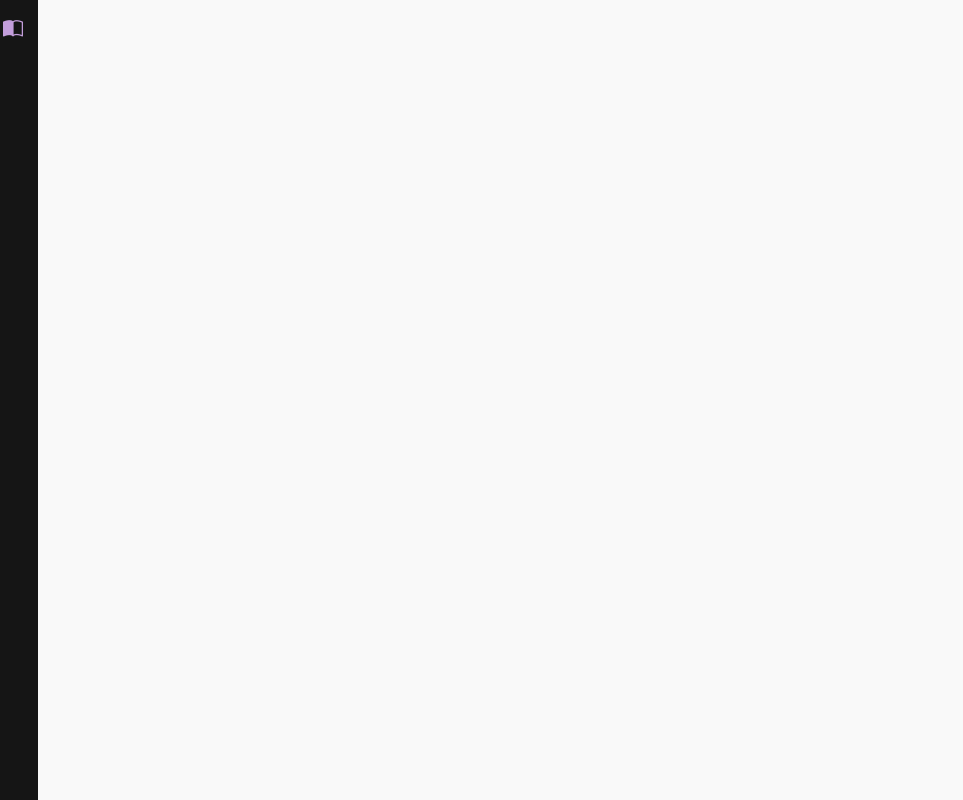
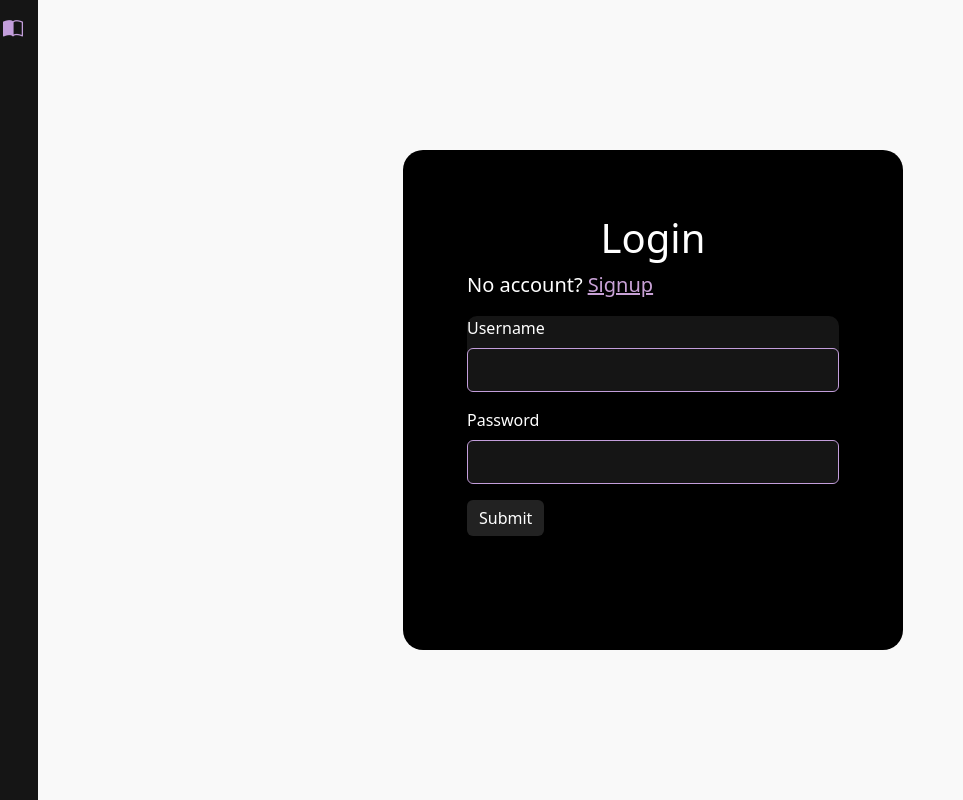
Before and after one commit to Pcocyo/SigmaTodoApp, a React (Vite) app in the folder vite-project/: page / in a window 1280 px wide. Before the commit this address had no page. Shown: the whole page, without its empty margins (0-963 px from the left). Built offline with nearby package versions, Linux system fonts and the light colour scheme.

Commit message:
(feat): LoginPage ui, implemented with localstorage

```diff
--- a/vite-project/src/App.jsx
+++ b/vite-project/src/App.jsx
@@ -1,28 +1,35 @@
-import React,{useState}from 'react'
+import React, { useState } from 'react'
 import { predefinedCalendar } from './calender'
-import { BrowserRouter, Routes, Route } from 'react-router-dom'
+import { BrowserRouter, Routes, Route, useNavigate, Navigate} from 'react-router-dom'
 import { Row, Col, Container, Button } from 'react-bootstrap'
 import Navigation from './component/Navigation'
 import YearView from './component/YearView'
 import WeekView from './component/WeekView'
+import LoginPage from './component/LoginPage'
 const App = () => {
+  const [userLogin, setUserLogin] = useState(false)
+  const [user, setUser] = useState({ username: '', password: '', data: '' })
 
+  console.log(userLogin)
   return (
     <BrowserRouter>
       <Container
         fluid
         className="w-100  m-0 p-0"
-        style={{ padding: '0',minWidth:'100vw',overflowX:'hidden',maxHeight:"100vh"}}
+        style={{ padding: '0', minWidth: '100vw', overflowX: 'hidden', maxHeight: "100vh" }}
       >
         <Row className="w-100" style={{ maxHeight: '100vh' }}>
-          <Navigation />
+          <Navigation setUserLogin={setUserLogin}/>
           <Col
-            className=""
+            className="m-0 p-0"
             style={{ backgroundColor: '#f9f9f9' }}
           >
             <Routes>
-              <Route path="/year" element={<YearView />} />
-              <Route path="/week" element={<WeekView />} />
+                <>
+                  <Route path="/" element={<LoginPage setUser={setUser} setUserLogin={setUserLogin}/>} />
+                  <Route path="/year" element={ userLogin? <YearView />: <Navigate to='/'/> } />
+                  <Route path="/week" element={userLogin? <WeekView />: <Navigate to='/'/>} />
+                </>
             </Routes>
           </Col>
         </Row>
--- a/vite-project/src/component/HoverButton.jsx
+++ b/vite-project/src/component/HoverButton.jsx
@@ -1,8 +1,7 @@
 import React,{useState} from 'react'
 import { Button } from 'react-bootstrap';
 
-
-const HoverButton = ({ hoverStyles, defaultStyles, additionalStyles, children, onClick, textHoverStyle, defaulTextStyles,ref}) => {
+const HoverButton = ({ hoverStyles, defaultStyles, additionalStyles, children, onClick, textHoverStyle, defaulTextStyles,ref,type}) => {
     const [hovered, setHovered] = useState(false); // Internal hover state for the button
 
     const handleMouseEnter = () => {
@@ -25,6 +24,7 @@ const HoverButton = ({ hoverStyles, defaultStyles, additionalStyles, children, o
         onMouseLeave={handleMouseLeave}
         onClick={onClick}
         ref={ref?ref:null}
+        type={type?type:'button'}
       >
         {children} {/* Button content */}
       </Button>
--- /dev/null
+++ b/vite-project/src/component/LoginPage.jsx
@@ -0,0 +1,149 @@
+import React,{useState,useRef,usseEffect, useEffect} from 'react'
+import { Form,Button } from 'react-bootstrap'
+import { useNavigate } from 'react-router-dom'
+import HoverButton from './HoverButton'
+import { predefinedCalendar } from '../calender'
+const LoginPage = ({setUser,setUserLogin}) => {
+    const [login,setLogin] = useState(true)
+    const [alert,setAlert] = useState('')
+    const [username,setUsername] = useState('')
+    const [password,setpassword] = useState('')
+    const navigate = useNavigate()
+    useEffect(()=>{
+        if(!localStorage.getItem('registeredUser')){
+            localStorage.setItem('registeredUser',`[]`)
+        }
+    },[])
+
+    const handleSubmit = (e)=>{
+        e.preventDefault()
+        setAlert('')
+        const registeredUser = JSON.parse(localStorage.getItem('registeredUser'))
+        let haveUser = {}
+        if(login){
+            registeredUser.forEach((ele,index)=>{
+                if(ele.username === username){
+                    haveUser.username = username
+                }
+                if(ele.password === password){
+                    haveUser.password = password
+                    haveUser.data = registeredUser[index].data
+                }
+            })
+            if(!haveUser.username){
+                setAlert('Database does not recognize username ' + username )
+                setUsername('')
+                setpassword('')
+            }
+            if(!haveUser.password){
+                setAlert('Wrong password')
+                setUsername('')
+                setpassword('')
+            }
+            else{
+                setUserLogin(true)
+                navigate('/year')
+            }
+        }else{
+            registeredUser.push(
+                {
+                    username:username,
+                    password:password,
+                    data:predefinedCalendar
+                }
+            )
+            localStorage.setItem('registeredUser',JSON.stringify(registeredUser))
+        }
+
+    }
+
+    return (
+        <div
+            className=' d-flex align-items-center justify-content-center'
+            style={{ height: '100vh' }}
+        >
+            <div
+                style={{
+                    width: '500px',
+                    height: '500px',
+                    borderRadius: '20px',
+                    backgroundColor: '#000000',
+                    color: '#ffffff',
+                    padding:'4em'
+                }}
+            >
+                <p className='h1 text-center'>{login? 'Login':'Signup'}</p>
+                {login ?
+                    (<p className='fs-5'>No account?
+                        <span
+                        style={{
+                            textDecoration:'underline',
+                            color:"#c8a1d6",
+                            cursor:'pointer',
+                            marginLeft:'5px'
+                        }}
+                        onClick={()=>setLogin(false)}>Signup</span>
+                    </p>)
+                    :
+                    (<p className='fs-5'>Have account?
+                        <span
+
+                        style={{
+                            textDecoration:'underline',
+                            color:"#c8a1d6",
+                            cursor:'pointer',
+                            marginLeft:'5px'
+                        }}
+                        onClick={()=>setLogin(true)}>Login</span>
+                    </p>)
+                }
+                <Form onSubmit={handleSubmit}>
+                    <Form.Group className="mb-3"
+                        style={{
+                            borderRadius:'10px',
+                            backgroundColor:'#151515'
+                        }}
+                    >
+                        <Form.Label>Username</Form.Label>
+                        <Form.Control
+                            type="username"
+                            className='fs-5'
+                            style={{
+                                backgroundColor:'#151515',
+                                color:'#ffffff',
+                                border:'1px solid #c39edb'
+                            }}
+                            value={username}
+                            onChange={(e)=>setUsername(e.target.value)}
+                        />
+                    </Form.Group>
+                    <Form.Group className="mb-3" controlId="formBasicPassword">
+                        <Form.Label>Password</Form.Label>
+                        <Form.Control
+                        type="password"
+                        className='fs-5'
+                        style={{
+                            backgroundColor:'#151515',
+                            color:'#ffffff',
+                            border:'1px solid #c39edb'
+                        }}
+                        value={password}
+                        onChange={(e)=>setpassword(e.target.value)}
+                        />
+                    </Form.Group>
+                    <HoverButton
+                                    hoverStyles='#c39edb'
+                                    defaultStyles='#222222'
+                                    textHoverStyle='#222222'
+                                    type='submit'
+                    >
+                        Submit
+                    </HoverButton>
+                    {alert && <p className='mt-4'>{alert}</p>}
+                </Form>
+            </div>
+        </div>
+    )
+}
+
+export default LoginPage
--- a/vite-project/src/component/Navigation.jsx
+++ b/vite-project/src/component/Navigation.jsx
@@ -1,9 +1,10 @@
 import React, { useState, useRef } from 'react'
 import { Col, Button, Overlay } from 'react-bootstrap'
+import { useNavigate } from 'react-router-dom'
 import HoverButton from './HoverButton'
-const Navigation = () => {
+const Navigation = ({setUserLogin}) => {
   const [wide, setWide] = useState(false)
-
+  const navigate = useNavigate()
   const [show, setShow] = useState(false);
   const buttonRef = useRef(null);
   return (
@@ -80,7 +81,11 @@ const Navigation = () => {
                     hoverStyles='#c39edb'
                     defaultStyles='#222222'
                     textHoverStyle='#222222'
-                    onClick={() => setShow(!show)}
+                    onClick={() =>{
+                        setUserLogin(false)
+                        navigate('/')
+                      }
+                    }
                     additionalStyles={{border:'1px solid #c39edb'}}
                   >
                     <i className="bi bi-person-x-fill" style={{ fontSize: '20px'}}></i>
--- a/vite-project/src/component/YearView.jsx
+++ b/vite-project/src/component/YearView.jsx
@@ -5,7 +5,6 @@ import { predefinedCalendar } from '../calender';
 const YearView = () => {
     const [selectedMonth, setSelectedMonth] = useState({ month: '', index: 0 });
     const [calenderHover,setCalenderHover] = useState({})
-
     function handleMouseEnterCalender(id){
         setCalenderHover((prevState)=>({...prevState,[id]:true}))
     }
```
